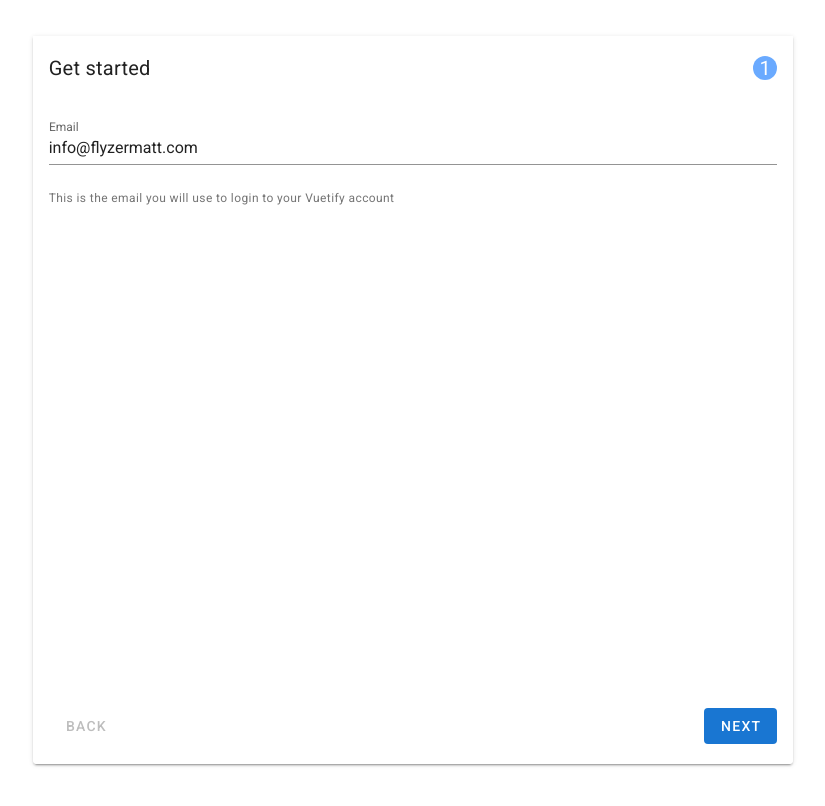
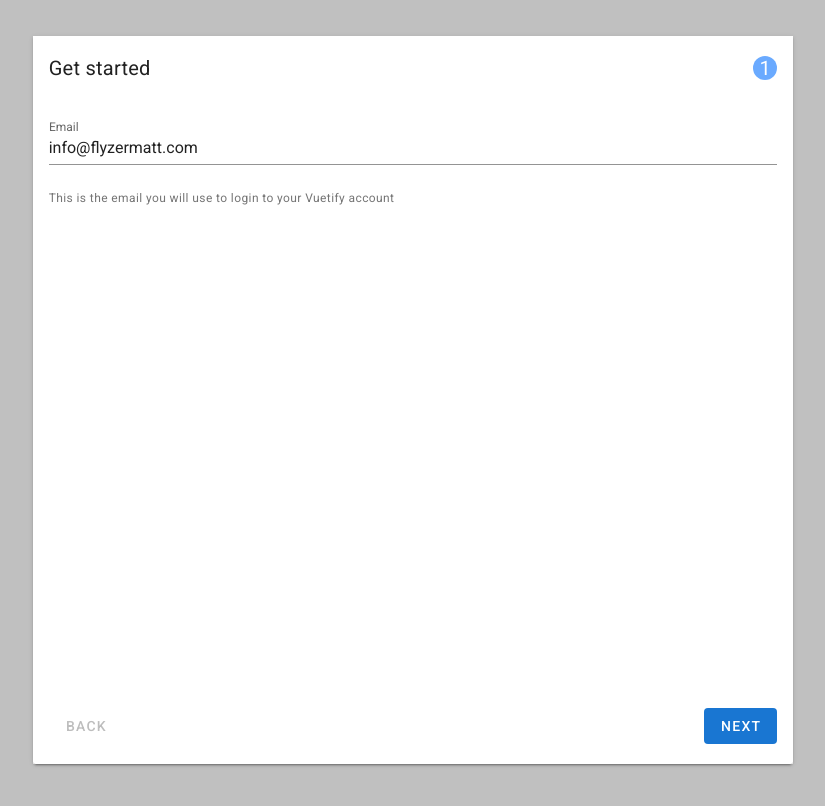
Before and after one commit to ZermattChris/fzbl, a Vue app: page / in a window 1280 px wide. Shown: the top 806 px of the page, without its empty margins (227-1052 px from the left). Built offline with nearby package versions, Linux system fonts and the light colour scheme.

Commit message:
added light gray background, so partners might figure out what's up.

```diff
--- a/src/App.vue
+++ b/src/App.vue
@@ -2,7 +2,7 @@
   <div id="app">
     <v-app>
 
-      <v-row class="py-md-12" justify="center" >
+      <v-row class="py-md-12" justify="center" style="background-color:silver;">
         <v-col class="pa-0 "
           md="7"
           style=""
```
Also changed, not shown: 5 other files (tests, documents, lock files or other folders).
